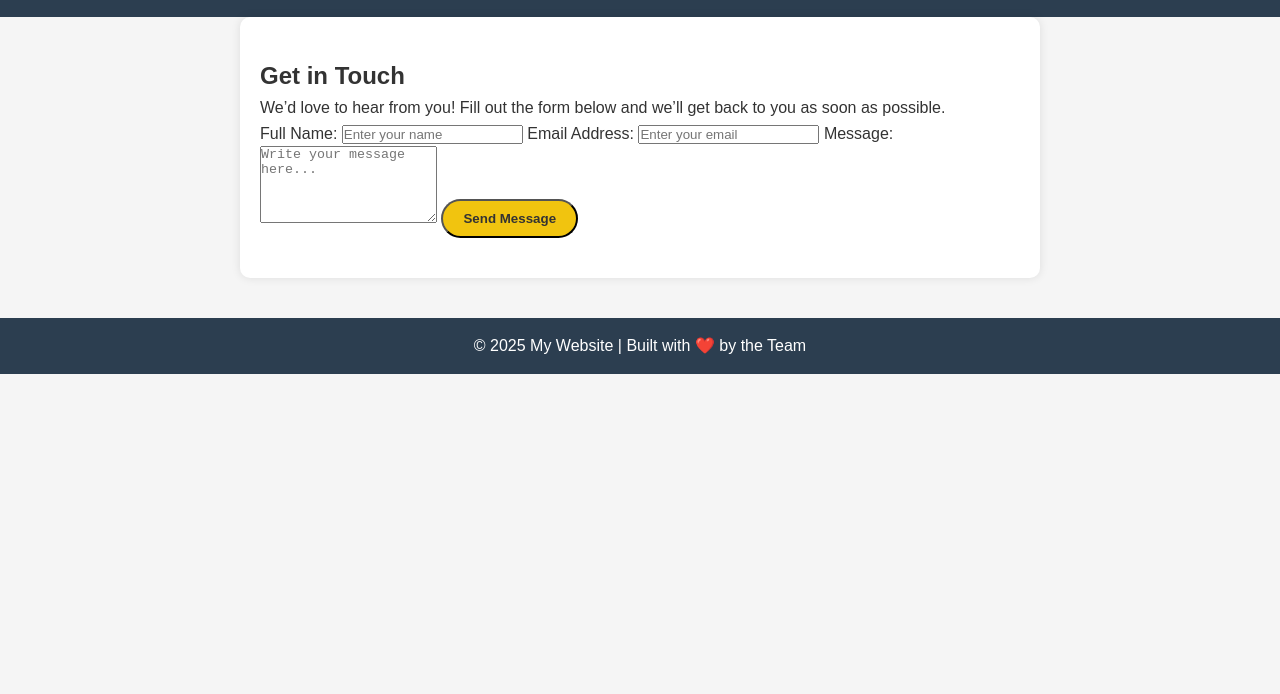
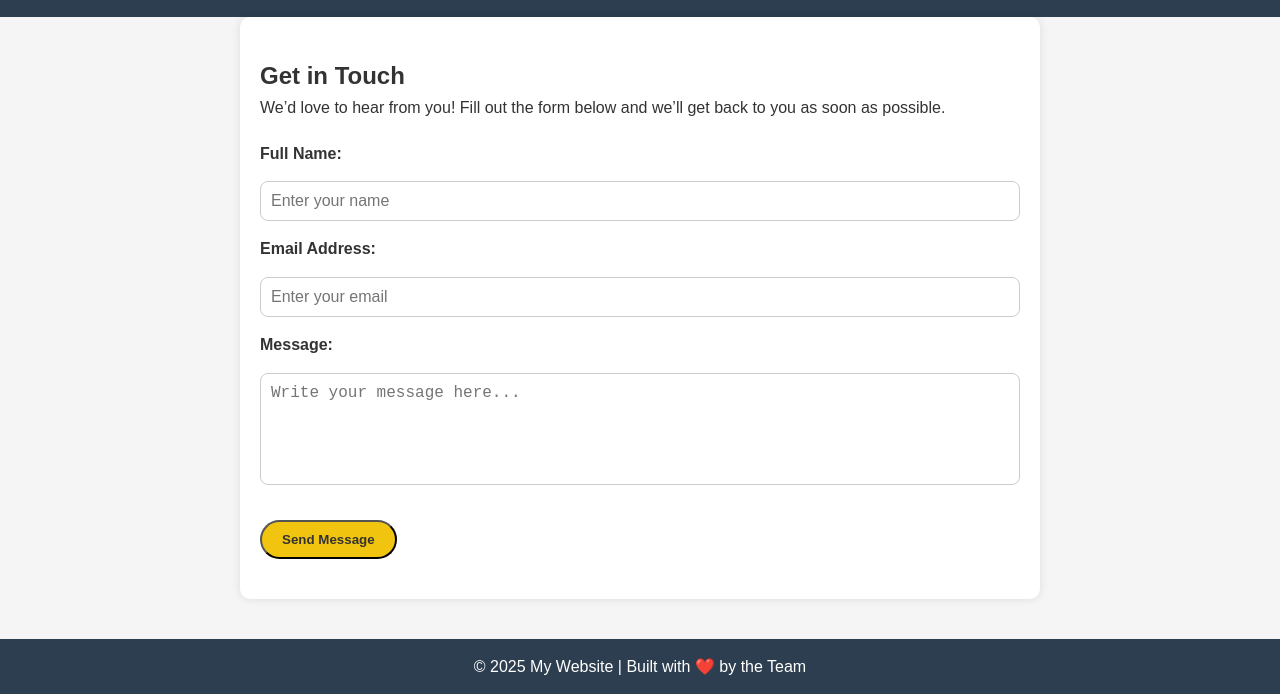
Before and after one commit to DJSACHIN9511/portfolio-website, a plain HTML site: page contact.html in a window 1280 px wide. Shown: the part 110-804 px from the top of the page. Drawn offline with Linux system fonts and the light colour scheme.

Commit message:
updated css

```diff
--- a/style.css
+++ b/style.css
@@ -89,3 +89,37 @@ footer {
     padding: 15px;
     margin-top: 40px;
 }
+
+/* Contact Form */
+.contact-form {
+    display: flex;
+    flex-direction: column;
+    gap: 15px;
+    margin-top: 20px;
+}
+
+.contact-form label {
+    font-weight: bold;
+    color: #333;
+}
+
+.contact-form input,
+.contact-form textarea {
+    padding: 10px;
+    border: 1px solid #ccc;
+    border-radius: 8px;
+    font-size: 1rem;
+    width: 100%;
+    resize: none;
+}
+
+.contact-form input:focus,
+.contact-form textarea:focus {
+    border-color: #3498db;
+    outline: none;
+    box-shadow: 0 0 5px rgba(52, 152, 219, 0.5);
+}
+
+.contact-form .btn {
+    align-self: flex-start;
+}
```
